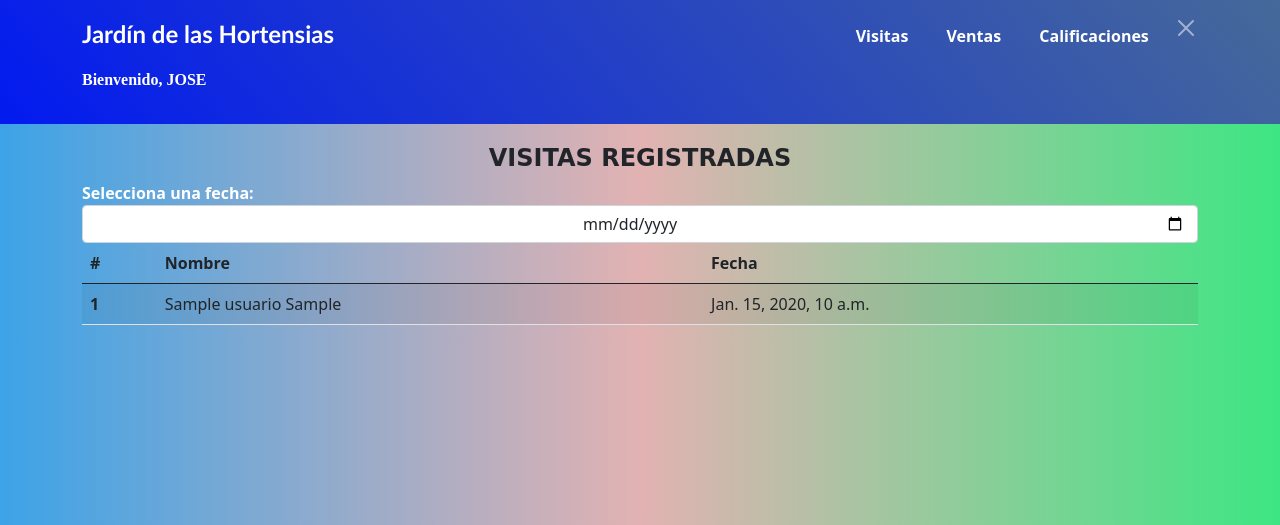
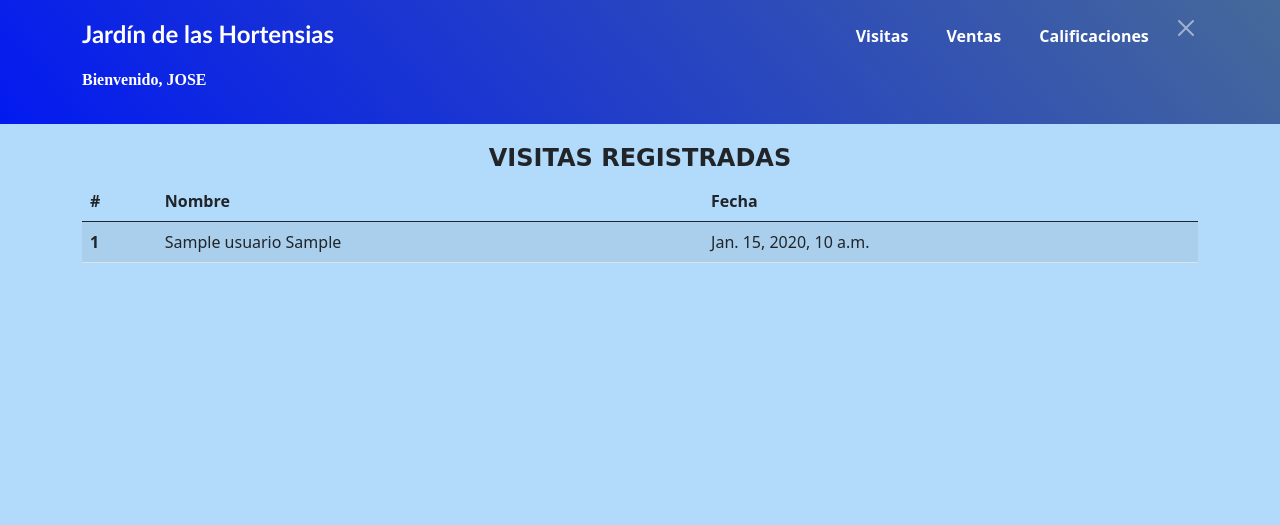
Before and after one commit to VictorCT20/HorteniasJardin, a Django app: page /monitorear/visitas/ in a window 1280 px wide. Shown: the top 525 px of the page. Run offline with Django 4.2, Linux system fonts and the light colour scheme; a user stored in the database is signed in; tables that the repository leaves empty hold one stand-in row (values such as "Sample post").

```diff
--- a/templates/ar.html
+++ b/templates/ar.html
@@ -193,6 +193,7 @@
             async function init() {
 
                 //const URL = "https://teachablemachine.withgoogle.com/models/QsnmUWGQ-/";
+                //const URL = "https://teachablemachine.withgoogle.com/models/1UxHDQWdt/";
                 const URL = "https://teachablemachine.withgoogle.com/models/1UxHDQWdt/";
 
                 const modelURL = URL + "model.json";
--- a/templates/monitorear/Encuestas.html
+++ b/templates/monitorear/Encuestas.html
@@ -11,7 +11,7 @@
         integrity="sha384-EVSTQN3/azprG1Anm3QDgpJLIm9Nao0Yz1ztcQTwFspd3yD65VohhpuuCOmLASjC" crossorigin="anonymous">
 </head>
 
-<body style="background: linear-gradient(to right, #3498db, #dcf095,#2eccb7);">
+<body style="background-color: #b2dafa;">
     <header class="text-white p-3" style="background: linear-gradient(50deg, rgb(3, 26, 240), #466999);">
         <div class="container">
             <div class="row">
@@ -34,8 +34,7 @@
         <div class="container col-md-10" style="margin-top: 20px;">
             <h2 style="text-align: center; font-family: cursive;font-size: x-large; font-weight: bold;">CALIFICACIONES
             </h2>
-            <label class="text-white" style="font-weight: bold;" for="fechaFiltro">Selecciona una fecha:</label>
-            <input type="date" id="fechaFiltro" class="form-control">
+
             <table class="table table-striped">
                 <thead>
                     <tr>
--- a/templates/monitorear/Ventas.html
+++ b/templates/monitorear/Ventas.html
@@ -12,7 +12,7 @@
         integrity="sha384-EVSTQN3/azprG1Anm3QDgpJLIm9Nao0Yz1ztcQTwFspd3yD65VohhpuuCOmLASjC" crossorigin="anonymous">
 </head>
 
-<body style="background: linear-gradient(to right, #3498db, #b5f3cf,#9b59b6);">
+<body style="background-color: #b2dafa;">
     <header class="text-white p-3" style="background: linear-gradient(50deg, rgb(3, 26, 240), #466999);">
         <div class="container">
             <div class="row">
@@ -35,8 +35,6 @@
     <div class="container col-md-10" style="margin-top: 20px;">
         <h2 style="text-align: center; font-family: cursive;font-size: x-large; font-weight: bold;">VENTAS
             REGISTRADAS</h2>
-        <label class="text-white" style="font-weight: bold;" for="fechaFiltro">Selecciona una fecha:</label>
-        <input type="date" id="fechaFiltro" class="form-control">
         <table class="table table-striped">
             <thead>
                 <tr>
--- a/templates/monitorear/Visitas.html
+++ b/templates/monitorear/Visitas.html
@@ -11,7 +11,7 @@
         integrity="sha384-EVSTQN3/azprG1Anm3QDgpJLIm9Nao0Yz1ztcQTwFspd3yD65VohhpuuCOmLASjC" crossorigin="anonymous">
 </head>
 
-<body style="background: linear-gradient(to right, #3ca3e7, #e2b2b2, #3de683);">
+<body style="background-color: #b2dafa;">
 
     <header class="text-white p-3" style="background: linear-gradient(50deg, rgb(3, 26, 240), #466999);">
         <div class="container">
@@ -36,9 +36,6 @@
     <div class="container" style="margin-top: 20px;">
         <h2 class="text-center" style="font-family: cursive; font-size: 1.5rem; font-weight: bold;">VISITAS REGISTRADAS
         </h2>
-        <label class="text-white d-block" style="font-weight: bold; font-size: 1rem;"
-            for="fechaFiltro">Selecciona una fecha:</label>
-        <input type="date" id="fechaFiltro" class="form-control mx-auto text-center">
         <table class="table table-striped">
             <thead>
                 <tr>
--- a/templates/reservas.html
+++ b/templates/reservas.html
@@ -147,7 +147,6 @@
             {% for planta in plantas %}
             <tr>
                 <td>{{ planta.nombrePlanta }}</td>
-                <td>{{ planta.nombreEspecie }}</td>
                 <td class="quantity-buttons">
                     <button class="quantity-button" onclick="decrementQuantity({{planta.id}})">-</button>
                     <span id="quantity-{{planta.id}}">0</span>
```
